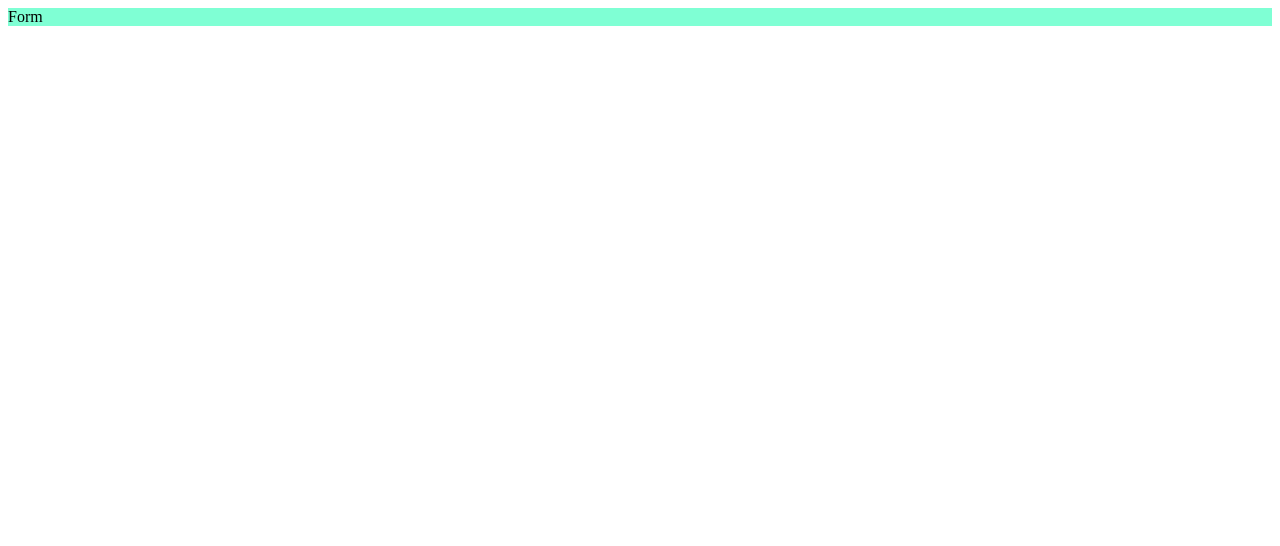
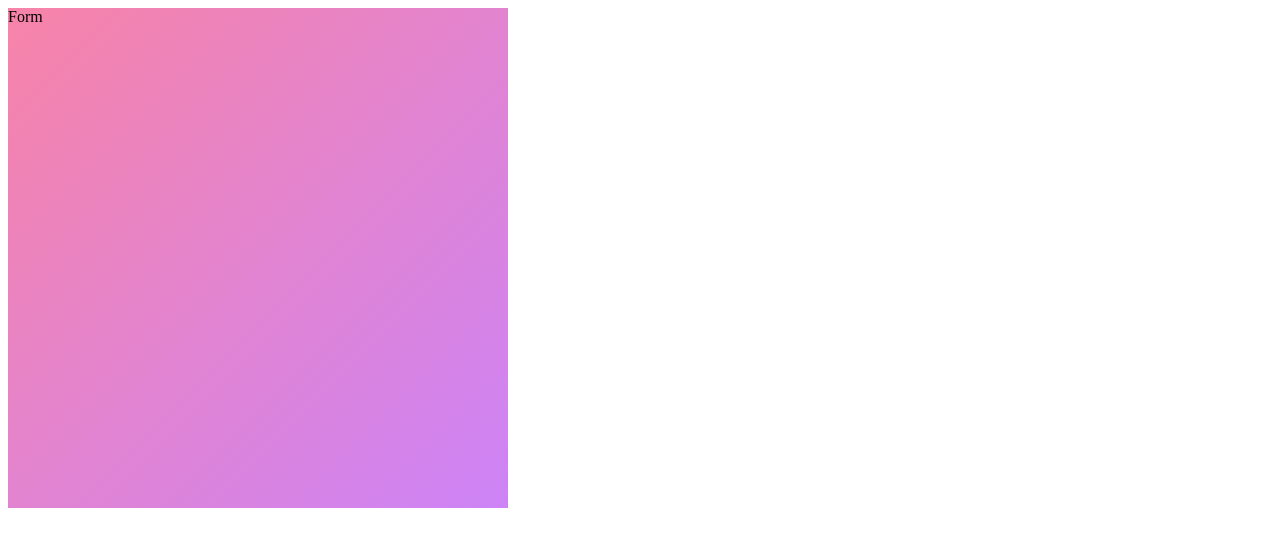
Before and after one commit to NikitOS-1/Private-Todos, a React (Create React App) app: page /login in a window 1280 px wide. Shown: the top 546 px of the page. Built offline with nearby package versions, Linux system fonts and the light colour scheme.

Commit message:
add store and Theme Reducer

```diff
--- a/src/components/Form.module.scss
+++ b/src/components/Form.module.scss
@@ -1,3 +1,5 @@
 .wrap {
-    background-color: aquamarine;
+    background: linear-gradient(to bottom right, rgba(244, 82, 133, 0.715), rgba(185, 82, 244, 0.715));
+    width: 500px;
+    height: 500px;
 }
```
Also changed, not shown: src/redux/store.js (added, +8 -0 lines), src/redux/themeReducer.js (added, +18 -0 lines).
